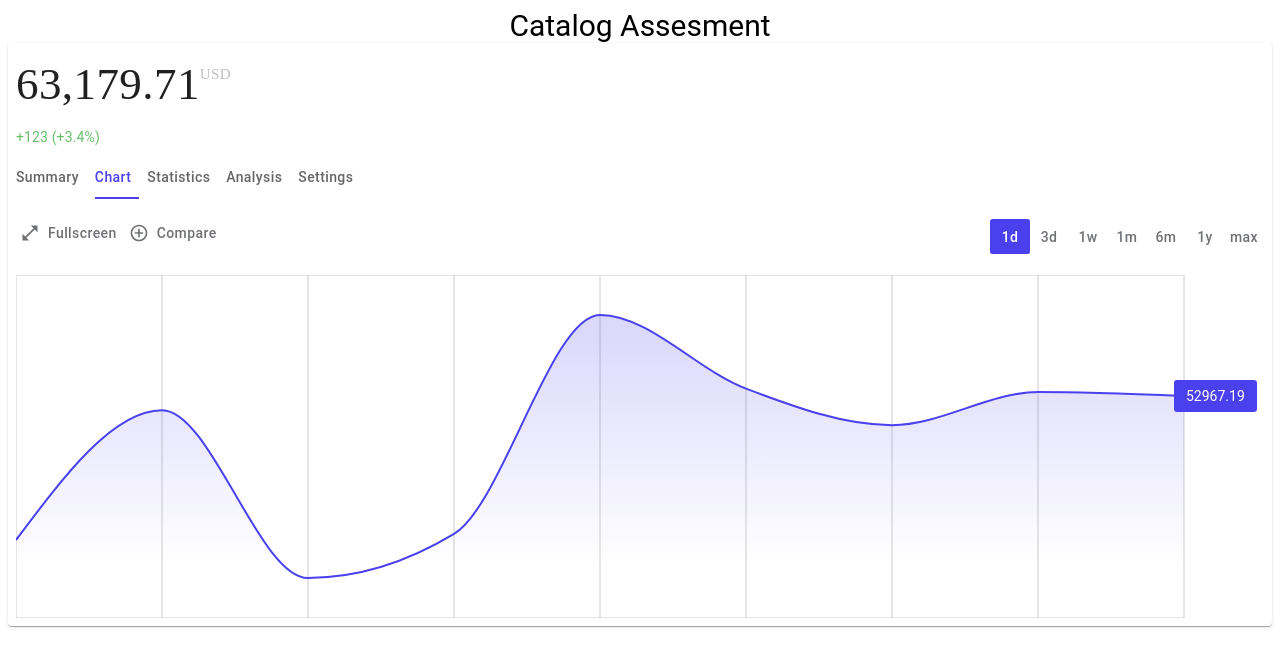
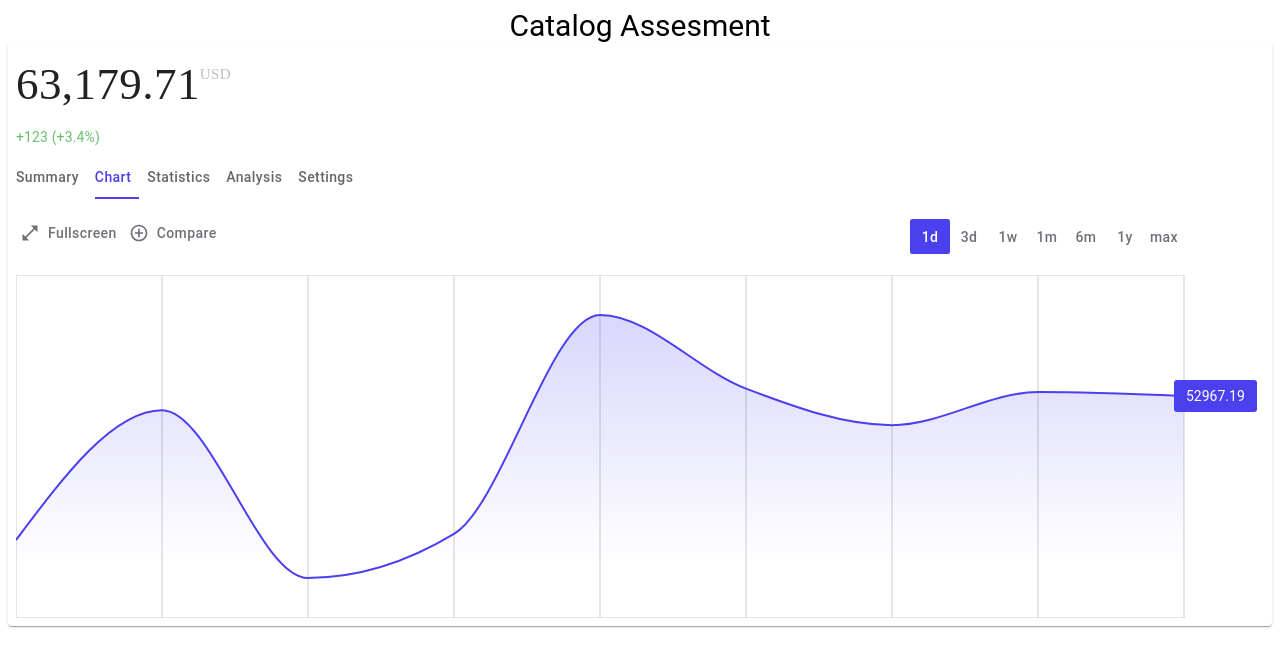
Before and after one commit to ak-699/crypto-chart-component, a React (Vite) app: page / in a window 1280 px wide. Shown: the top 666 px of the page. Built offline with nearby package versions, Linux system fonts and the light colour scheme.

Commit message:
fixed margin for timeframe toggle

```diff
--- a/src/components/crypto-chart/CryptoChart.jsx
+++ b/src/components/crypto-chart/CryptoChart.jsx
@@ -144,6 +144,7 @@ const CryptoChart = () => {
                 exclusive
                 onChange={handleAlignment}
                 sx={{
+                  mr: "80px",
                   "& .css-ueukts-MuiButtonBase-root-MuiToggleButton-root": {
                     border: "none",
                     borderRadius: "0.25rem",
```
